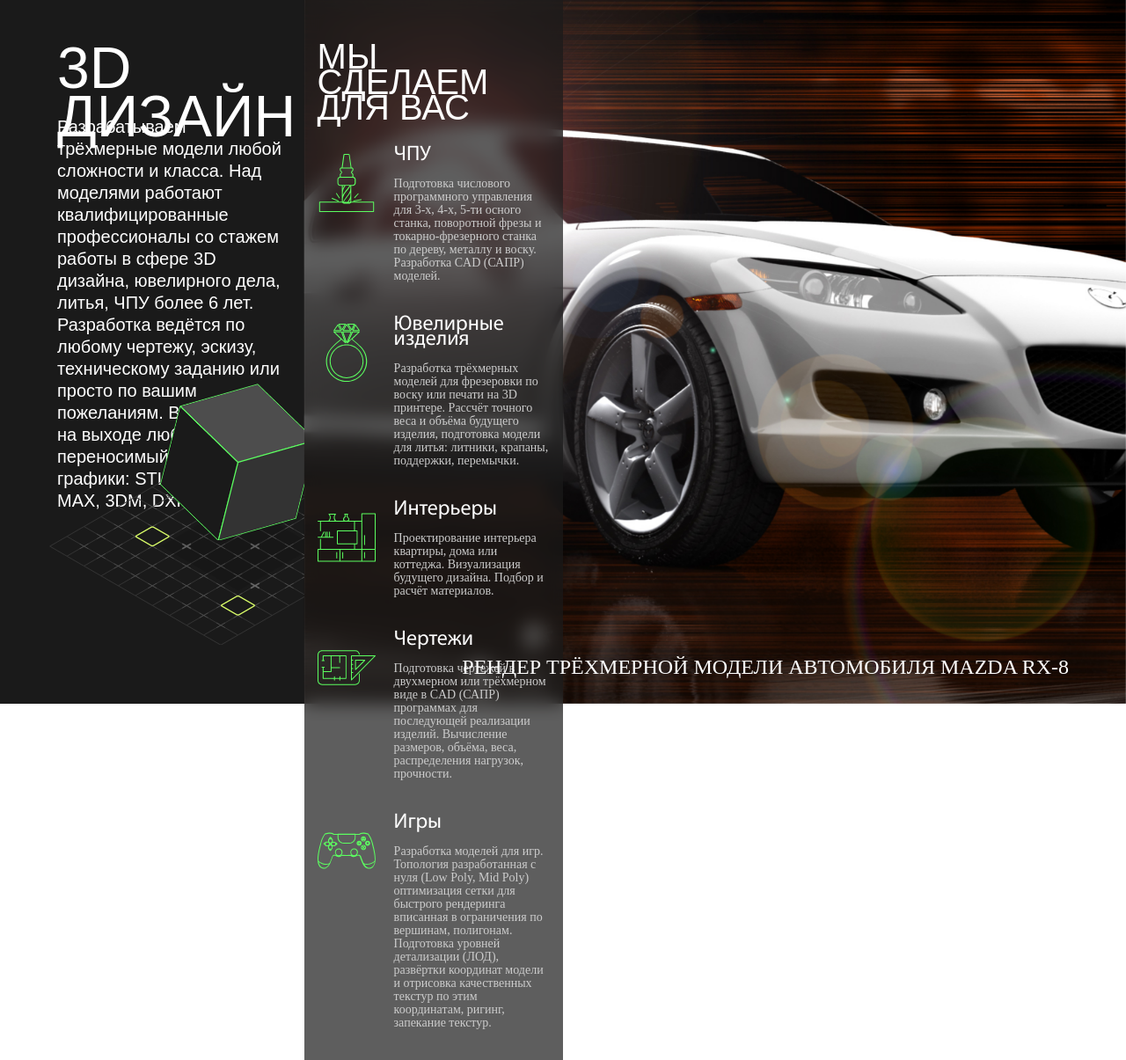
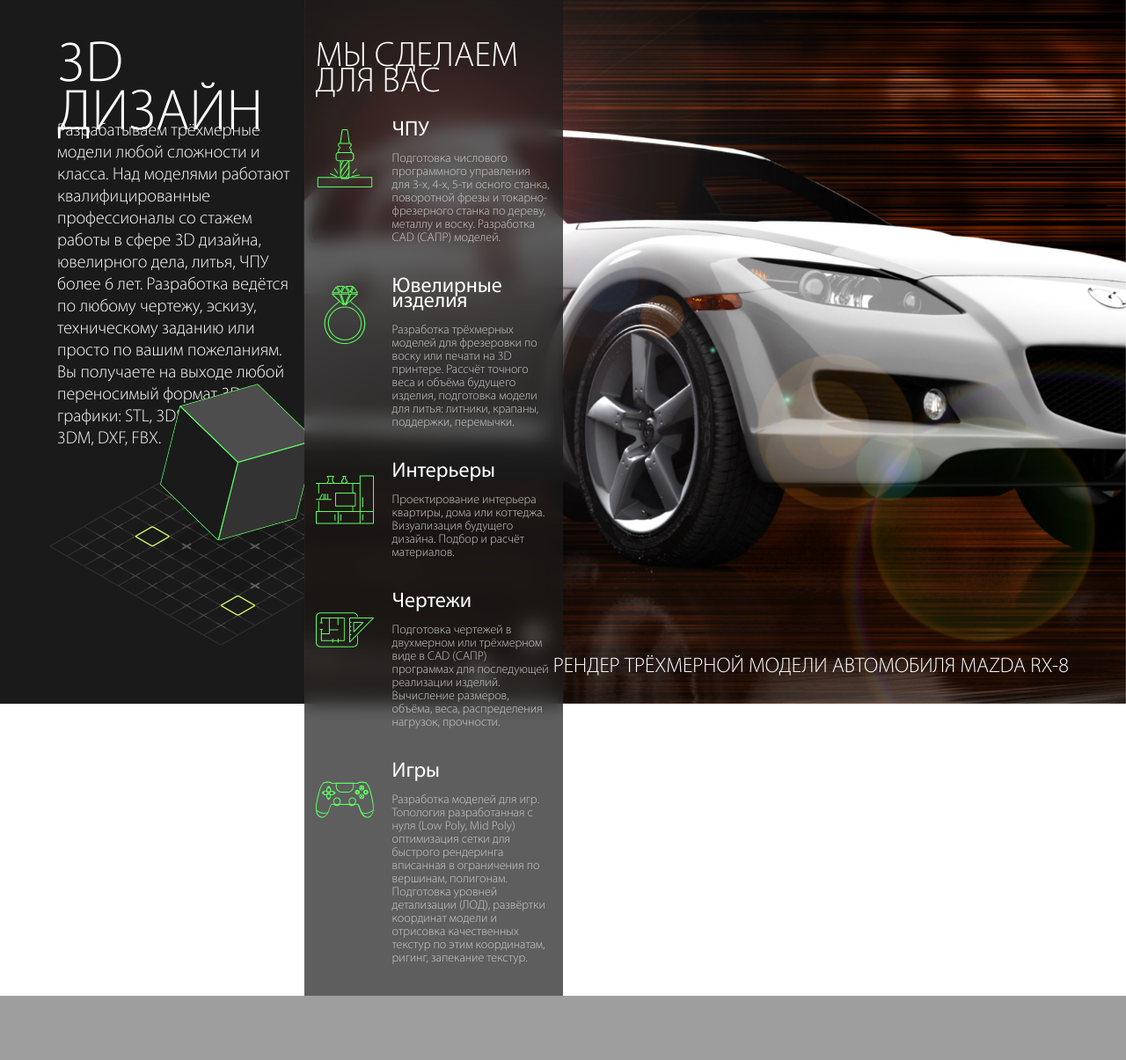
Before and after one commit to AlexTheMaggot/agado, a Django app: page / in a window 1280 px wide. Shown: the part 800-2005 px from the top of the page at 88% size. After the commit the page ends 1932 px from the top, so only its background shows below. Run offline with Django 3.2, Linux system fonts and the light colour scheme; some libraries are stand-ins or nearby versions.

Commit message:
fix second window

```diff
--- a/agado/mainapp/static/css/font-face.less
+++ b/agado/mainapp/static/css/font-face.less
@@ -9,7 +9,7 @@
 }
 
 @font-face {
-  font-family: 'Myriad Pro Regular';
+  font-family: 'Myriad Pro Light';
   font-style: normal;
   font-weight: 300;
   src: url("../fonts/MyriadPro-Light.woff2") format('woff2'),
--- a/agado/mainapp/static/css/second-window/second-window.less
+++ b/agado/mainapp/static/css/second-window/second-window.less
@@ -8,7 +8,7 @@
 
     &__title {
       position: absolute;
-      top: 50px;
+      top: 48px;
       left: 65px;
       line-height: 55px;
       color: @white;
@@ -20,7 +20,7 @@
       padding-right: 15px;
       line-height: 25px;
       position: absolute;
-      top: 132px;
+      top: 137px;
       left: 65px;
       color: @white;
       font-family: "Myriad Pro Light", sans-serif;
@@ -59,7 +59,6 @@
   .what-we-make {
     background: url('../img/mazda rx8_final_alpha rend_6_1_copyright_postwork.jpg') no-repeat center;
     background-size: cover;
-    padding: 50px 15px 35px 65px;
     min-height: 800px;
     flex: 0 0 73%;
     max-width: 73%;
@@ -75,7 +74,7 @@
     }
     &__blur {
       position: absolute;
-      padding: 50px 15px 35px 15px;
+      padding: 51px 15px 35px 13px;
       top: 0;
       left: 0;
       max-width: 31.51%;
--- a/agado/mainapp/static/css/style.css
+++ b/agado/mainapp/static/css/style.css
@@ -6,7 +6,7 @@
   src: url("../fonts/MyriadPro-Regular.woff2") format('woff2'), url("../fonts/MyriadPro-Regular.woff") format('woff'), url("../fonts/MyriadPro-Regular.ttf") format('ttf'), url("../fonts/MyriadPro-Regular.eot") format('eot');
 }
 @font-face {
-  font-family: 'Myriad Pro Regular';
+  font-family: 'Myriad Pro Light';
   font-style: normal;
   font-weight: 300;
   src: url("../fonts/MyriadPro-Light.woff2") format('woff2'), url("../fonts/MyriadPro-Light.woff") format('woff'), url("../fonts/MyriadPro-Light.ttf") format('ttf'), url("../fonts/MyriadPro-Light.eot") format('eot');
@@ -277,7 +277,7 @@
 }
 .second-window .design-3d__title {
   position: absolute;
-  top: 50px;
+  top: 48px;
   left: 65px;
   line-height: 55px;
   color: #FFFFFF;
@@ -288,7 +288,7 @@
   padding-right: 15px;
   line-height: 25px;
   position: absolute;
-  top: 132px;
+  top: 137px;
   left: 65px;
   color: #FFFFFF;
   font-family: "Myriad Pro Light", sans-serif;
@@ -321,7 +321,6 @@
 .second-window .what-we-make {
   background: url('../img/mazda rx8_final_alpha rend_6_1_copyright_postwork.jpg') no-repeat center;
   background-size: cover;
-  padding: 50px 15px 35px 65px;
   min-height: 800px;
   flex: 0 0 73%;
   max-width: 73%;
@@ -338,7 +337,7 @@
 }
 .second-window .what-we-make__blur {
   position: absolute;
-  padding: 50px 15px 35px 15px;
+  padding: 51px 15px 35px 13px;
   top: 0;
   left: 0;
   max-width: 31.51%;
--- a/agado/mainapp/templates/mainapp/index.html
+++ b/agado/mainapp/templates/mainapp/index.html
@@ -129,5 +129,6 @@
         </div>
     </div>
 </main>
-<footer></footer>
+<footer>
+</footer>
 {% endblock %}
```
Also changed, not shown: 1 other file.
